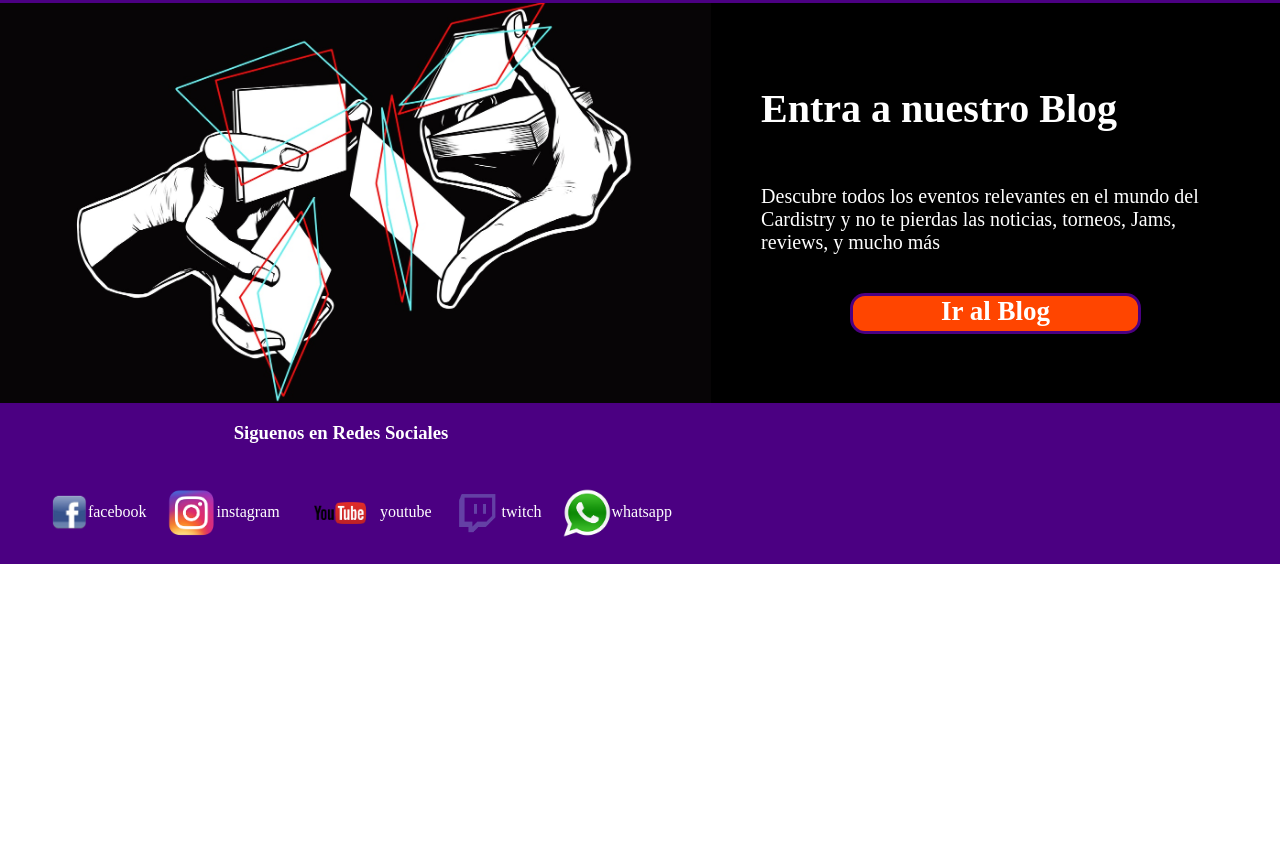
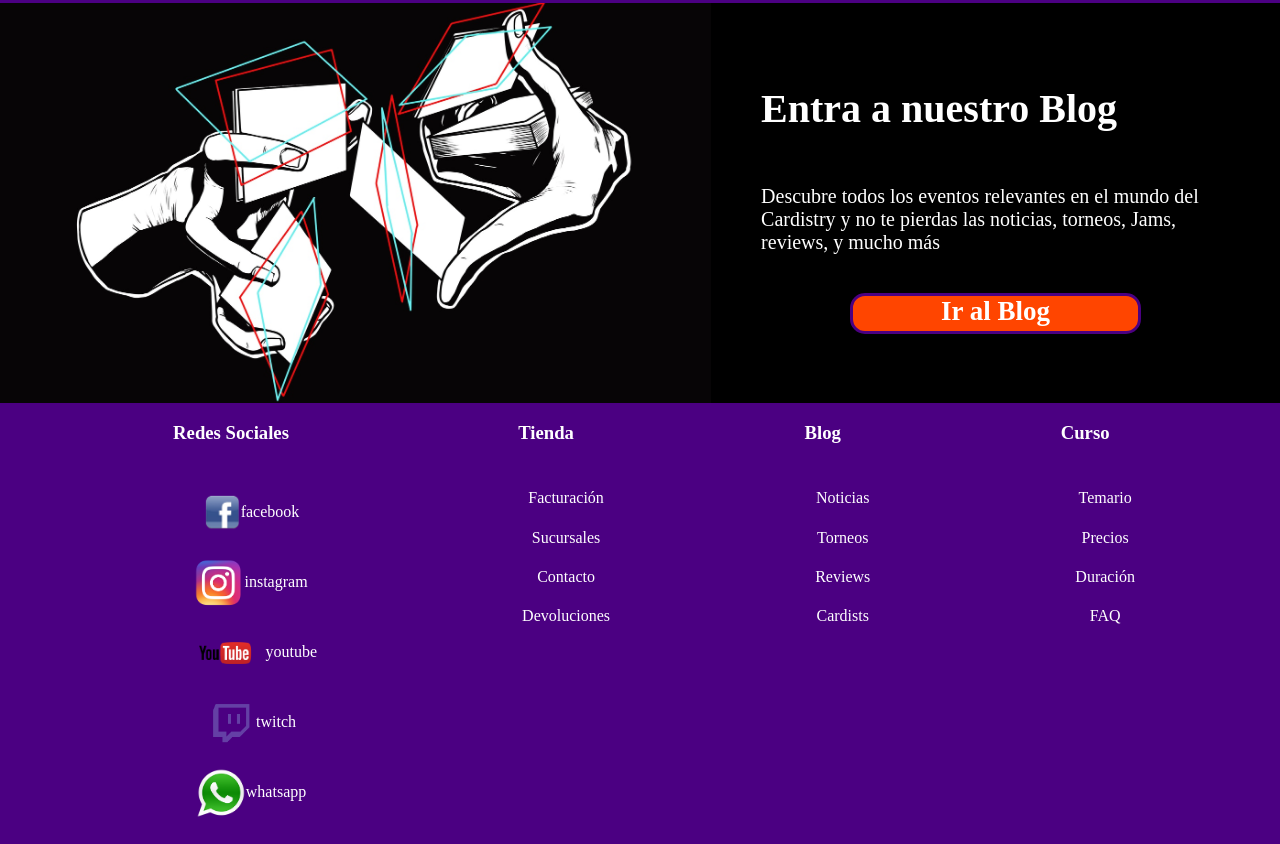
Before and after one commit to KourtZN/Proyecto1-Landing-KourtNeyra, a plain HTML site: page index.html in a window 1280 px wide. Shown: the part 1231-2075 px from the top of the page. Before the commit the page ends 1795 px from the top, so only its background shows below. Drawn offline with Linux system fonts and the light colour scheme.

Commit message:
ajustes finales

```diff
--- a/index.css
+++ b/index.css
@@ -47,7 +47,6 @@ nav{
 }
 .menu li:hover{
     background-color: black;
-
 }
 main{
     background-color: black;
@@ -129,18 +128,20 @@ main{
     color: white;
     background-color: black;
     display: flex;
-    justify-content: space-around;
-    flex: 1;
+    justify-content: space-between;
 }
 .additional img{
     height: 400px;
-
 }
 footer{
     background-color: indigo;
     color: white;
+}
+.piedepagina{
     display: flex;
+    justify-content: space-evenly;
 }
+
 footer img{
     height: 50px;
     vertical-align:middle;
@@ -150,22 +151,30 @@ footer ul {
     align-items: center;
     display: flex;
     justify-content: flex-end;
-    flex-direction: row;
+    flex-direction: column;
     flex-wrap: wrap;
 }
 footer ul li{
     list-style-type: none;
-    padding: 10px;
+    padding: 10px 20px;
+    border-radius: 20px;
+}
+footer ul li:hover{
+    background-color: black;
 }
 footer a{
     color: white;
     text-decoration: none;
     vertical-align: middle;
 }
+.redes h3{
+    text-align: center;
+}
 .redes{
     display: flex;
     flex-direction: column;
     align-items: center;
+    text-align: center;
 }
 
 
@@ -201,6 +210,18 @@ footer a{
         display: block;
         text-align: center;
     }
-
-
+    .additional img{
+        max-height: 100%;
+        width: 100%;
+    }
+    .imgjumbo{
+        max-width: 100%;
+    }
+    .imgjumbo img{
+        width: 100%;
+       }
+    .piedepagina{
+        display: block;
+        text-align: center;
+    }
 }
--- a/index.html
+++ b/index.html
@@ -31,7 +31,8 @@
             <h1>¡Aprende el arte de Cardistry!</h1>
             <p>Deslumbra a tus amigos y audiencia con movimientos impresionantes creados por los mejores cardists del mundo!</p>
             <h1>¡Te regalamos la primera clase!</h1>
-            <input type="text" placeholder="Correo">
+            <input type="text" placeholder="Tu nombre">
+            <input type="text" placeholder="Tu Correo">
             <button>Quiero mi clase gratis</button>
         </div>
     </div>
@@ -43,12 +44,13 @@
             <p>¡Consigue las mejores barajas de colección para tus movimientos!</p>
             <a href="#">Ver Tienda</a>
         </div>
-        <img src="./recursos/cardist.jpg" alt="">
+        <img src="./recursos/tiend.jpg" alt="">
         </div>
     </section>
     <section>
         <div  class="additional">
             <img src="./recursos/cardist.jpg" alt="">
+
         <div class="form">
             <h1>Entra a nuestro Blog</h1>
             <p>Descubre todos los eventos relevantes en el mundo del Cardistry y no te pierdas las noticias, torneos, Jams, reviews, y mucho más</p>
@@ -57,8 +59,9 @@
         </div>
     </section>
     <footer>
+        <div class="piedepagina">
         <div class="redes">
-            <h3>Siguenos en Redes Sociales</h3>
+            <h3>Redes Sociales</h3>
             <ul>
                 <li><a href="#"><img src="./recursos/fb.png" alt="">facebook</a></li>
                 <li><a href="#"><img src="./recursos/ig.png" alt="">instagram</a></li>
@@ -67,6 +70,35 @@
                 <li><a href="#"><img src="./recursos/whp.png" alt="">whatsapp</a></li>
             </ul>
         </div>
+        <div class="redes">
+            <h3>Tienda</h3>
+            <ul>
+                <li><a href="#">Facturación</a></li>
+                <li><a href="#">Sucursales</a></li>
+                <li><a href="#">Contacto</a></li>
+                <li><a href="#">Devoluciones</a></li>
+            </ul>
+        </div>
+        <div class="redes">
+            <h3>Blog</h3>
+            <ul>
+                <li><a href="#">Noticias</a></li>
+                <li><a href="#">Torneos</a></li>
+                <li><a href="#">Reviews</a></li>
+                <li><a href="#">Cardists</a></li>
+            </ul>
+        </div>
+        <div class="redes">
+            <h3>Curso</h3>
+            <ul>
+                <li><a href="#">Temario</a></li>
+                <li><a href="#">Precios</a></li>
+                <li><a href="#">Duración</a></li>
+                <li><a href="#">FAQ</a></li>
+            </ul>
+        </div>
+
+    </div>
     </footer>
 </body>
 </html>
```
Also changed, not shown: recursos/tiend.JPG (added).
